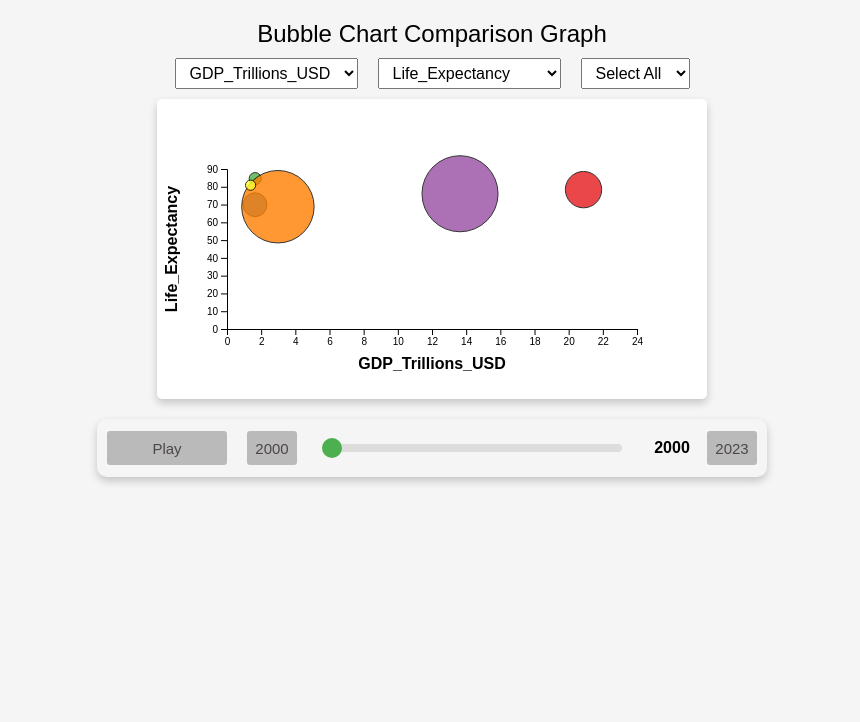
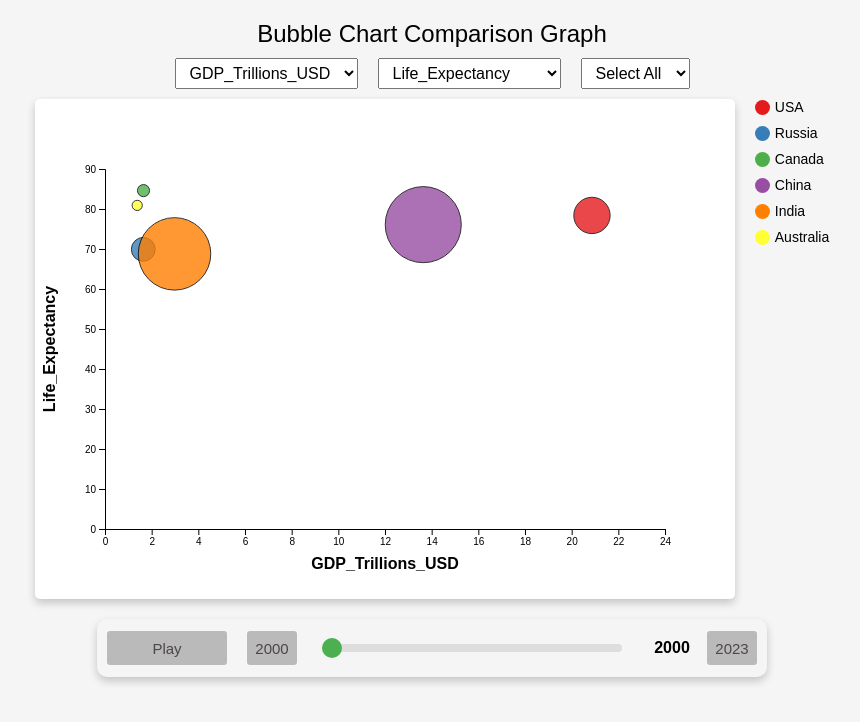
Before and after one commit to ilalokho001/Data-Virtualization-Project, a plain HTML site: page bubblechart.html in a window 1280 px wide. Shown: the whole page, without its empty margins (208-1068 px from the left). Drawn offline with nearby package versions, Linux system fonts and the light colour scheme.

Commit message:
added legends in bubble chart

```diff
--- a/bubblechart.html
+++ b/bubblechart.html
@@ -253,6 +253,36 @@
         stroke: black;
         stroke-width: 4px;
 }
+.legend-container {
+            display: flex;
+            flex-direction: column;
+            margin-left: 20px;
+        }
+
+.legend {
+            font-size: 14px;
+            display: flex;
+            flex-direction: column;
+            gap: 10px;
+        }
+
+.legend-item {
+            display: flex;
+            align-items: center;
+            gap: 5px;
+        }
+
+.legend-color {
+            width: 15px;
+            height: 15px;
+            border-radius: 50%;
+        }
+.chart-container {
+            display: flex;
+            flex-direction: row;
+            justify-content: space-between;
+            align-items: flex-start;
+        }
 
 
 </style>
@@ -291,7 +321,14 @@
 
 
         <!-- Chart -->
-        <svg id="lineChart" width="550" height="300"></svg>
+        <div class="chart-container">
+            <svg id="lineChart" width="800" height="500"></svg>
+            <div class="legend-container">
+                <div class="legend" id="legend"></div>
+            </div>
+        </div>
+        <!-- <svg id="lineChart" width="800" height="500"></svg>
+        <div class="legend" id="legend"></div> -->
 
         <!-- Slider -->
         <div class="slider-container">
@@ -324,7 +361,7 @@
 
         function generateBubbleChart(data){
             // Set the dimension of container
-            const width = 550, height = 300;
+            const width = 700, height = 500;
             const margin = { top: 70, right: 70, bottom: 70, left: 70 }
             const container = d3.select(".container");
             const title = container.append("div")
@@ -437,6 +474,21 @@
 
     // Bind filtered data to bubbles
     const bubbles = svg.selectAll(".bubbles").data(filteredData, d => d.Country);
+
+    const legend = d3.select("#legend");
+    legend.html("") // Clear existing legend
+
+    countries.forEach(country => {
+        const item = legend.append("div")
+            .attr("class", "legend-item");
+
+        item.append("div")
+            .attr("class", "legend-color")
+            .style("background-color", color(country));
+
+        item.append("span").text(country);
+    });
+
 
     // Create new bubbles
     bubbles.enter().append("circle")
```
